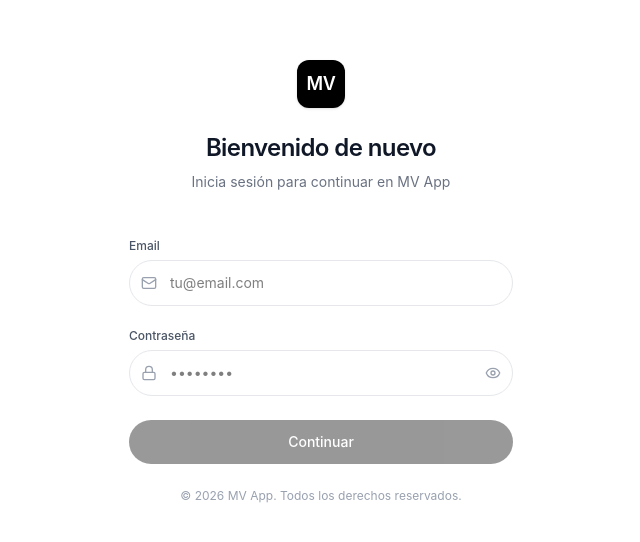
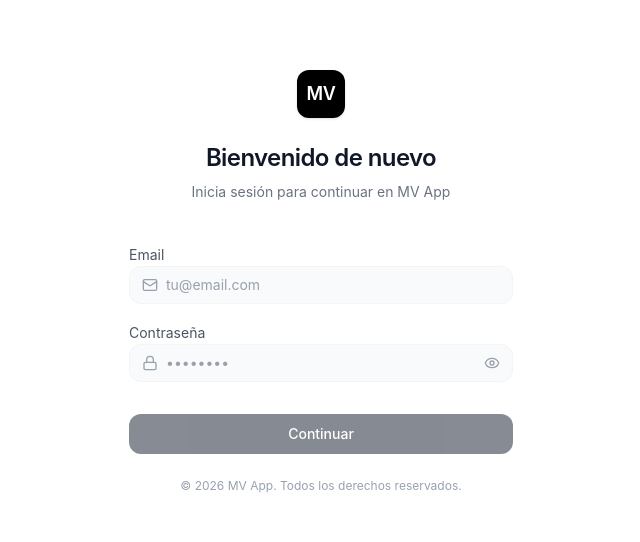
Before and after one commit to jesusmaestrec/mv-app, a React (Vite) app: page /login in a window 1280 px wide. Shown: the part 118-660 px from the top of the page, without its empty margins (319-959 px from the left). Built offline with nearby package versions, Linux system fonts and the light colour scheme; no server answers.

Commit message:
add: form general components

```diff
--- /dev/null
+++ b/src/components/BottomSheet.tsx
@@ -0,0 +1,88 @@
+import type { ReactNode } from 'react'
+import { AnimatePresence, motion, type PanInfo } from 'framer-motion'
+
+type Props = {
+  isOpen: boolean
+  onClose: () => void
+  title?: string
+  children: ReactNode
+}
+
+export const BottomSheet = ({ isOpen, onClose, title, children }: Props) => {
+  const handleDragEnd = (_: unknown, info: PanInfo) => {
+    if (info.offset.y > 100) {
+      onClose()
+    }
+  }
+
+  return (
+    <AnimatePresence>
+      {isOpen && (
+        <>
+          {/* BACKDROP */}
+          <motion.div
+            initial={{ opacity: 0 }}
+            animate={{ opacity: 1 }}
+            exit={{ opacity: 0 }}
+            onClick={onClose}
+            className="fixed inset-0 z-40 bg-black/40"
+          />
+
+          {/* SHEET */}
+          <motion.div
+            initial={{ y: '100%' }}
+            animate={{ y: 0 }}
+            exit={{ y: '100%' }}
+            transition={{
+              type: 'spring',
+              stiffness: 480,
+              damping: 42
+            }}
+            drag="y"
+            dragDirectionLock
+            dragElastic={0.15}
+            onDragEnd={handleDragEnd}
+            dragConstraints={{ top: 0, bottom: 0 }}
+            className="fixed bottom-0 left-0 right-0 z-50 mx-auto w-full max-w-md"
+          >
+            {/* CARD (AUTO HEIGHT) */}
+            <div
+              className="
+              max-h-[70vh]
+              rounded-t-3xl
+              bg-white
+              shadow-2xl
+              ring-1 ring-black/5
+              overflow-hidden
+              flex flex-col
+            "
+            >
+              {/* HANDLE */}
+              <div className="flex justify-center pt-3 pb-2 cursor-grab active:cursor-grabbing">
+                <div className="h-1 w-10 rounded-full bg-slate-300/60" />
+              </div>
+
+              {/* TITLE */}
+              {title && (
+                <div className="px-4 pb-2 text-sm font-medium text-slate-500">
+                  {title}
+                </div>
+              )}
+
+              {/* CONTENT */}
+              <div
+                className="
+                px-2 pb-3
+                overflow-y-auto
+                flex flex-col gap-1
+              "
+              >
+                {children}
+              </div>
+            </div>
+          </motion.div>
+        </>
+      )}
+    </AnimatePresence>
+  )
+}
--- /dev/null
+++ b/src/components/Button.tsx
@@ -0,0 +1,42 @@
+import type { ButtonHTMLAttributes } from 'react'
+
+type Variant = 'primary' | 'secondary' | 'danger' | 'ghost'
+
+type Props = ButtonHTMLAttributes<HTMLButtonElement> & {
+  variant?: Variant
+  loading?: boolean
+}
+
+export const Button = ({
+  variant = 'primary',
+  loading,
+  disabled,
+  className = '',
+  children,
+  ...props
+}: Props) => {
+  const base =
+    'w-full rounded-xl py-2.5 text-sm font-medium transition active:scale-[0.98]'
+
+  const variants: Record<Variant, string> = {
+    primary: 'bg-gray-900 text-white hover:bg-black',
+    secondary: 'bg-gray-100 text-gray-900 hover:bg-gray-200',
+    danger: 'bg-rose-500 text-white hover:bg-rose-600',
+    ghost: 'bg-transparent text-gray-700 hover:bg-gray-100'
+  }
+
+  return (
+    <button
+      {...props}
+      disabled={disabled || loading}
+      className={`
+        ${base}
+        ${variants[variant]}
+        ${disabled || loading ? 'opacity-50 cursor-not-allowed pointer-events-none' : ''}
+        ${className}
+      `}
+    >
+      {loading ? 'Cargando...' : children}
+    </button>
+  )
+}
--- /dev/null
+++ b/src/components/Input.tsx
@@ -0,0 +1,69 @@
+import { useState } from 'react'
+import type { InputHTMLAttributes } from 'react'
+import { Eye, EyeOff } from 'lucide-react'
+
+type Props = InputHTMLAttributes<HTMLInputElement> & {
+  label?: string
+  icon?: React.ReactNode
+}
+
+export const Input = ({
+  label,
+  icon,
+  className = '',
+  type,
+  ...props
+}: Props) => {
+  const [showPassword, setShowPassword] = useState(false)
+
+  const isPassword = type === 'password'
+
+  return (
+    <div className="space-y-1">
+      {label && <label className="text-sm text-gray-600">{label}</label>}
+
+      <div
+        className="
+          relative
+          flex items-center gap-2
+          rounded-xl border border-gray-100
+          bg-gray-50 px-3 py-2
+          focus-within:bg-white
+          transition
+        "
+      >
+        {icon && <div className="text-gray-400">{icon}</div>}
+
+        <input
+          {...props}
+          type={isPassword ? (showPassword ? 'text' : 'password') : type}
+          className={`
+            w-full bg-transparent text-sm outline-none
+            placeholder:text-gray-400
+            ${isPassword ? 'pr-8' : ''}
+            ${className}
+          `}
+        />
+
+        {isPassword && (
+          <button
+            type="button"
+            onClick={() => setShowPassword((prev) => !prev)}
+            className="
+              absolute right-3 top-1/2
+              -translate-y-1/2
+              text-gray-400
+              hover:text-gray-600
+            "
+          >
+            {showPassword ? (
+              <EyeOff className="h-4 w-4" />
+            ) : (
+              <Eye className="h-4 w-4" />
+            )}
+          </button>
+        )}
+      </div>
+    </div>
+  )
+}
--- /dev/null
+++ b/src/components/Select.tsx
@@ -0,0 +1,73 @@
+import { useState } from 'react'
+import { BottomSheet } from './BottomSheet'
+
+type Option = {
+  value: string
+  label: string
+}
+
+type Props = {
+  label?: string
+  value?: string
+  options: Option[]
+  placeholder?: string
+  onChange: (value: string) => void
+}
+
+export const Select = ({
+  label,
+  value,
+  options,
+  placeholder = 'Selecciona una opción',
+  onChange
+}: Props) => {
+  const [open, setOpen] = useState(false)
+
+  const selectedLabel = options.find((o) => o.value === value)?.label
+
+  return (
+    <div className="space-y-1 w-full">
+      {label && <label className="text-sm text-slate-600">{label}</label>}
+
+      {/* TRIGGER */}
+      <button
+        type="button"
+        onClick={() => setOpen(true)}
+        className="w-full flex items-center justify-between rounded-xl border border-slate-200 bg-slate-50 px-3 py-2 text-sm text-left hover:bg-white transition"
+      >
+        <span className={selectedLabel ? 'text-slate-900' : 'text-slate-400'}>
+          {selectedLabel || placeholder}
+        </span>
+
+        <span className="text-slate-400">▾</span>
+      </button>
+
+      {/* BOTTOM SHEET (REUSABLE COMPONENT) */}
+      <BottomSheet
+        isOpen={open}
+        onClose={() => setOpen(false)}
+        title="Selecciona una opción"
+      >
+        <div className="flex flex-col gap-1">
+          {options.map((opt) => (
+            <button
+              type="button"
+              key={opt.value}
+              onClick={() => {
+                onChange(opt.value)
+                setOpen(false)
+              }}
+              className={`px-4 py-3 rounded-2xl text-left text-sm transition active:scale-[0.98] hover:bg-slate-100/60 ${
+                value === opt.value
+                  ? 'bg-slate-100 font-medium text-slate-900'
+                  : 'text-slate-700'
+              }`}
+            >
+              {opt.label}
+            </button>
+          ))}
+        </div>
+      </BottomSheet>
+    </div>
+  )
+}
--- a/src/components/index.ts
+++ b/src/components/index.ts
@@ -5,3 +5,7 @@ export { EmptyView } from './EmptyView'
 export { AppHeader } from './AppHeader'
 export { EventTypeTag } from './EventTypeTag'
 export { Card } from './Card'
+export { Select } from './Select'
+export { Input } from './Input'
+export { Button } from './Button'
+export { BottomSheet } from './BottomSheet'
--- a/src/pages/Login/Login.tsx
+++ b/src/pages/Login/Login.tsx
@@ -1,13 +1,13 @@
 import { useMemo, useState } from 'react'
 import { useAuth, useNotification } from '@/hooks'
 import { useNavigate } from 'react-router-dom'
-import { Mail, Lock, Loader2, Eye, EyeOff } from 'lucide-react'
+import { Mail, Lock } from 'lucide-react'
+import { Button, Input } from '@/components'
 
 export const Login = () => {
   const [email, setEmail] = useState('')
   const [password, setPassword] = useState('')
   const [isLoading, setIsLoading] = useState(false)
-  const [showPassword, setShowPassword] = useState(false)
 
   const { login } = useAuth()
   const { showNotification } = useNotification()
@@ -65,93 +65,32 @@ export const Login = () => {
         {/* FORM */}
         <form onSubmit={handleSubmit} className="space-y-4">
           {/* EMAIL */}
-          <div>
-            <label className="text-xs font-medium text-gray-600">Email</label>
-
-            <div className="relative mt-1">
-              <Mail className="absolute left-3 top-1/2 -translate-y-1/2 w-4 h-4 text-gray-400" />
-
-              <input
-                type="email"
-                value={email}
-                onChange={(e) => setEmail(e.target.value)}
-                placeholder="tu@email.com"
-                className={`w-full pl-10 pr-3 py-3 rounded-3xl border text-sm outline-none transition
-                  ${
-                    email && !isEmailValid
-                      ? 'border-red-400'
-                      : 'border-gray-200 focus:border-gray-400'
-                  }
-                `}
-              />
-            </div>
-
-            {email && !isEmailValid && (
-              <p className="text-xs text-red-500 mt-1">
-                Introduce un email válido
-              </p>
-            )}
-          </div>
+          <Input
+            label="Email"
+            placeholder="tu@email.com"
+            value={email}
+            onChange={(e) => setEmail(e.target.value)}
+            icon={<Mail className="h-4 w-4" />}
+          />
 
           {/* PASSWORD */}
-          <div>
-            <label className="text-xs font-medium text-gray-600">
-              Contraseña
-            </label>
-
-            <div className="relative mt-1">
-              <Lock className="absolute left-3 top-1/2 -translate-y-1/2 w-4 h-4 text-gray-400" />
-
-              <input
-                type={showPassword ? 'text' : 'password'}
-                value={password}
-                onChange={(e) => setPassword(e.target.value)}
-                placeholder="••••••••"
-                className={`w-full pl-10 pr-10 py-3 rounded-3xl border text-sm outline-none transition
-                  ${
-                    password && !isPasswordValid
-                      ? 'border-red-400'
-                      : 'border-gray-200 focus:border-gray-400'
-                  }
-                `}
-              />
-
-              <button
-                type="button"
-                onClick={() => setShowPassword((prev) => !prev)}
-                className="absolute right-3 top-1/2 -translate-y-1/2 text-gray-400 hover:text-gray-600"
-              >
-                {showPassword ? (
-                  <EyeOff className="w-4 h-4" />
-                ) : (
-                  <Eye className="w-4 h-4" />
-                )}
-              </button>
-            </div>
-
-            {password && !isPasswordValid && (
-              <p className="text-xs text-red-500 mt-1">Mínimo 8 caracteres</p>
-            )}
-          </div>
+          <Input
+            type="password"
+            label="Contraseña"
+            placeholder="••••••••"
+            value={password}
+            onChange={(e) => setPassword(e.target.value)}
+            icon={<Lock className="h-4 w-4" />}
+          />
 
           {/* BUTTON */}
-          <button
+          <Button
             type="submit"
+            className="mt-4"
             disabled={!isFormValid || isLoading}
-            className="w-full mt-6 flex items-center justify-center gap-2 py-3 rounded-3xl text-sm font-medium transition
-              bg-black text-white
-              hover:bg-gray-900
-              disabled:opacity-40 disabled:cursor-not-allowed"
           >
-            {isLoading ? (
-              <>
-                <Loader2 className="w-4 h-4 animate-spin" />
-                Iniciando sesión
-              </>
-            ) : (
-              'Continuar'
-            )}
-          </button>
+            Continuar
+          </Button>
         </form>
 
         {/* FOOTER */}
```
Also changed, not shown: src/components/AppMenu.tsx (+74 -75 lines).
